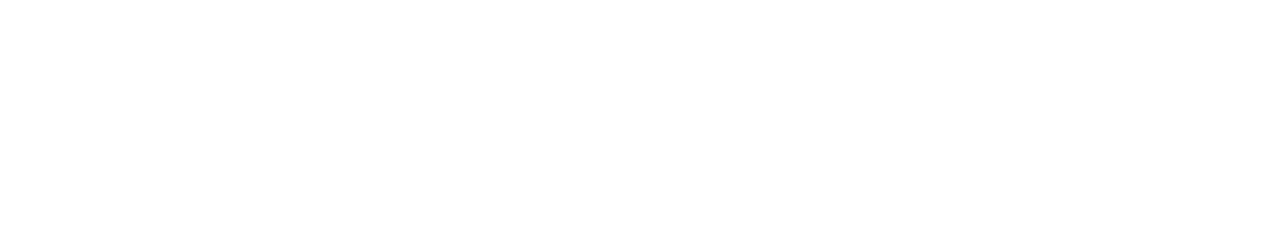
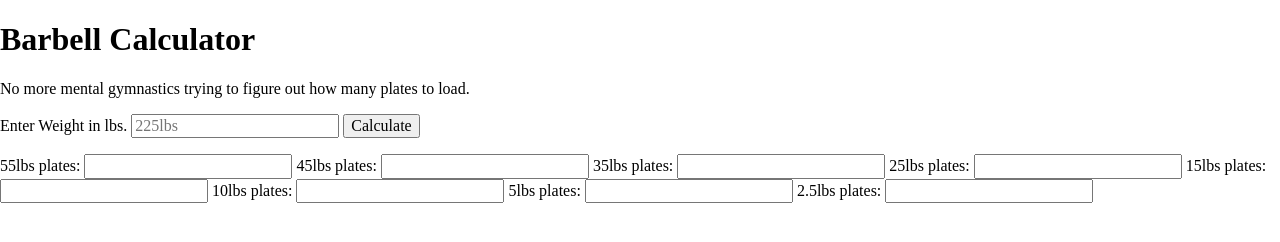
Before and after one commit to galonaranjo/barbell-plate-calculator, a plain HTML site: page index.html in a window 1280 px wide. Drawn offline with Linux system fonts and the light colour scheme.

Commit message:
Added user input fields

```diff
--- a/index.html
+++ b/index.html
@@ -12,6 +12,41 @@
     <link rel="stylesheet" href="css/style.css" />
   </head>
   <body>
+    <div class="container">
+      <h1>Barbell Calculator</h1>
+      <p>No more mental gymnastics trying to figure out how many plates to load.</p>
+      <form action="#">
+        <label for="weightInput">Enter Weight in lbs.</label>
+        <input type="number" name="Enter Weight:" id="weightInput" placeholder="225lbs" />
+        <button>Calculate</button>
+      </form>
+      <p class="output-text"></p>
+      <div class="plateSelect">
+        <label for="quantityFiftyFive">55lbs plates:</label>
+        <input type="number" id="quantityFortyFive" name="quantity" />
+
+        <label for="quantityFortyFive">45lbs plates:</label>
+        <input type="number" id="quantityFortyFive" name="quantity" />
+
+        <label for="quantityThirtyFive">35lbs plates:</label>
+        <input type="number" id="quantityThirtyFive" name="quantity" />
+
+        <label for="quantityTwentyFive">25lbs plates:</label>
+        <input type="number" id="quantityTwentyFive" name="quantity" />
+
+        <label for="quantityFifteen">15lbs plates:</label>
+        <input type="number" id="quantityFiften" name="quantity" />
+
+        <label for="quantityTen">10lbs plates:</label>
+        <input type="number" id="quantityTen" name="quantity" />
+
+        <label for="quantityFive">5lbs plates:</label>
+        <input type="number" id="quantityFive" name="quantity" />
+
+        <label for="quantityTwoAndHalf">2.5lbs plates:</label>
+        <input type="number" id="quantityTwoAndHalf" name="quantity" />
+      </div>
+    </div>
     <script type="text/javascript" src="js/main.js"></script>
   </body>
 </html>
--- a/js/main.js
+++ b/js/main.js
@@ -12,14 +12,22 @@
 //Check if there's a max capacity of the barbell.
 //Figure out how you would set up an array or an object to reflect user input of plate availability.
 
-let barWeight = 45;
-let userInputWeight = 600;
-let netWeight = userInputWeight - barWeight;
+document.querySelector("button").addEventListener("click", setUp);
+
+function setUp() {
+  document.querySelector(".output-text").innerText = ""; //Clear any text on page.
+  let barWeight = 45;
+  let userInputWeight = document.querySelector("input").value;
+  let netWeight = userInputWeight - barWeight;
+  parseArray(netWeight);
+  document.querySelector("input").value = "";
+}
 
 //This function parses through the array of available plate types (45lb, 35lb, etc) the user has available
+//Paramets should be a number and an array to parse through.
 function parseArray(weightNum) {
   let holder;
-  const plateWeightArray = [45, 25, 15, 10, 5, 2.5]; //Possible plates available.
+  const plateWeightArray = [45, 35, 25, 15, 10, 5, 2.5]; //Possible plates available.
 
   //Iterate through available plates as needed.
   for (let i = 0; i < plateWeightArray.length; i++) {
@@ -51,12 +59,15 @@ function plateCalculator(weightNum, plateWeight) {
   //If platesNeeded is not an even number (because we must use two plates at a time to keep bar load symmetrical) find the next lowest number that is even. Set that to newPlatesNeeded
   if (platesNeeded % 2 !== 0) {
     newPlatesNeeded = findLowestEvenNumberBefore(platesNeeded);
-    //console.log(newPlatesNeeded);
   } else {
     newPlatesNeeded = platesNeeded; //To keep code DRY and not have to console log for two different scenarios.
   }
+
   console.log(`${newPlatesNeeded} ${plateWeight} plates; ${newPlatesNeeded / 2} per side`);
-  difference = weightNum - newPlatesNeeded * plateWeight; //This line should deduct the global variable of netweight to a new netWeight in order to calculate the remaining weight accordingly to how many plates are needed
+  document.querySelector(".output-text").innerText += `${newPlatesNeeded} ${plateWeight} plates; ${
+    newPlatesNeeded / 2
+  } per side`;
+  difference = weightNum - newPlatesNeeded * plateWeight;
   return difference;
 }
 
@@ -71,5 +82,5 @@ function findLowestEvenNumberBefore(num) {
   return -1; // Return -1 if no even number is found before the given number
 }
 
-parseArray(netWeight);
+//parseArray(netWeight);
 //plateCalculator(450, 35);
```
Also changed, not shown: 1 other file.
